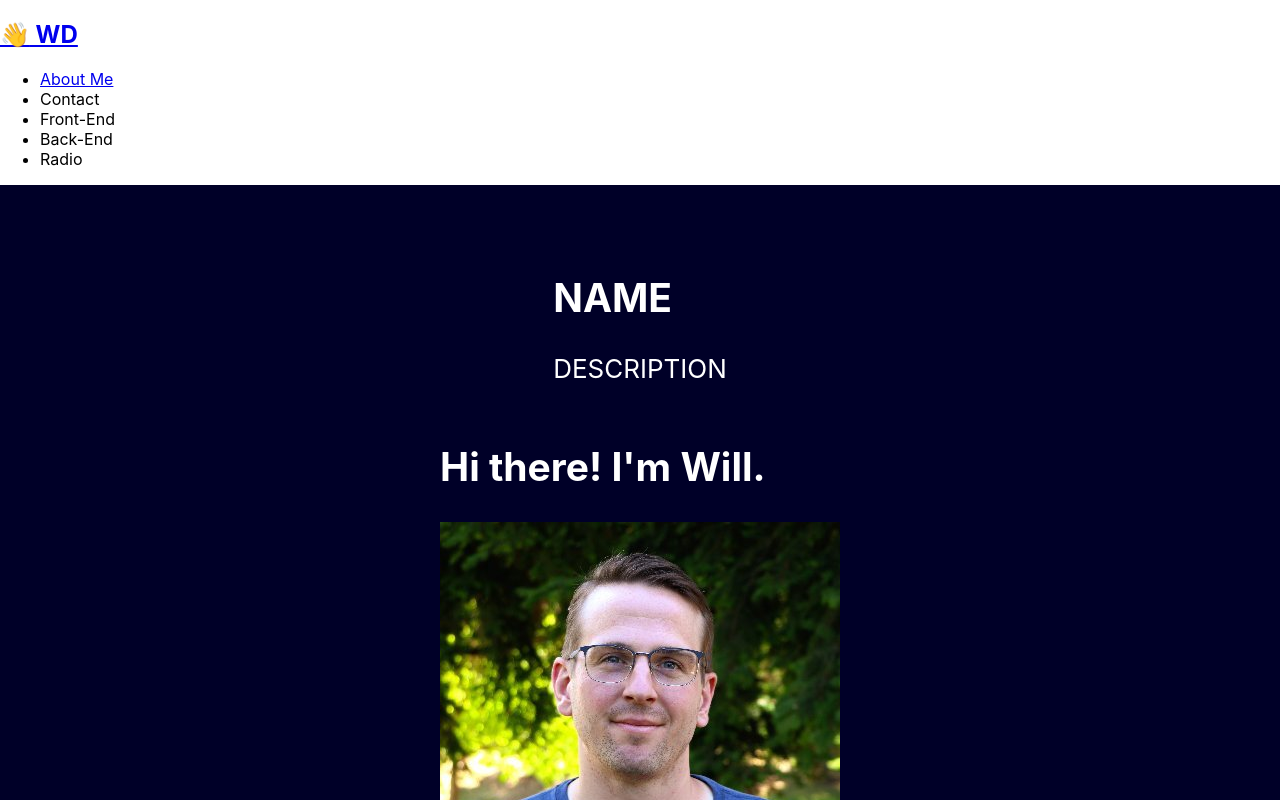
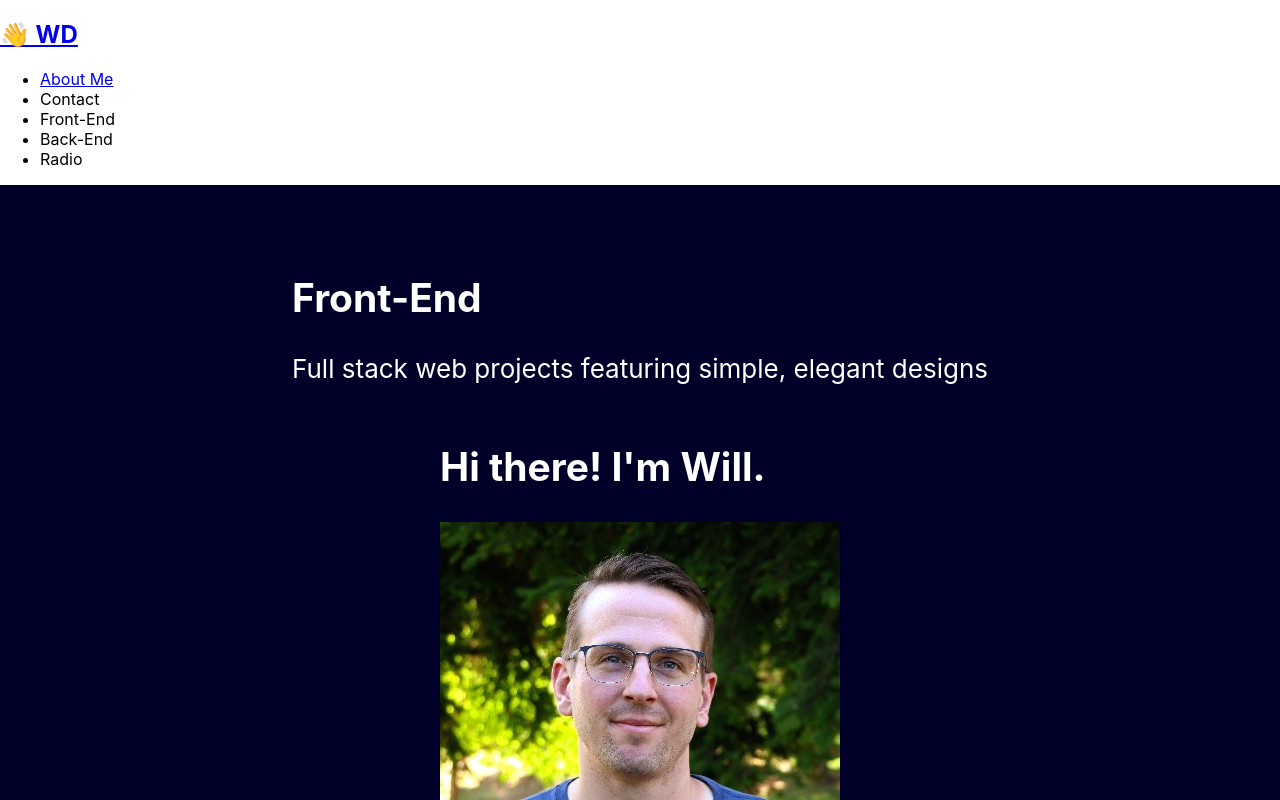
Before and after one commit to willdarkins/portfolio_darkins, a React (Create React App) app: page / in a window 1280 px wide. Shown: the top 800 px of the page. Built offline with nearby package versions, Linux system fonts and the light colour scheme.

Commit message:
basic category change structure created on the Projects component

```diff
--- a/src/components/Projects/index.js
+++ b/src/components/Projects/index.js
@@ -1,10 +1,14 @@
 import React from 'react'
 
-function Projects() {
+function Projects(props) {
+    const currentCategory = {
+        name: "Front-End",
+        description: "Full stack web projects featuring simple, elegant designs"
+    }
     return (
         <section>
-            <h1>NAME</h1>
-            <p>DESCRIPTION</p>
+            <h1>{currentCategory.name}</h1>
+            <p>{currentCategory.description}</p>
         </section>
     )
 }
```
